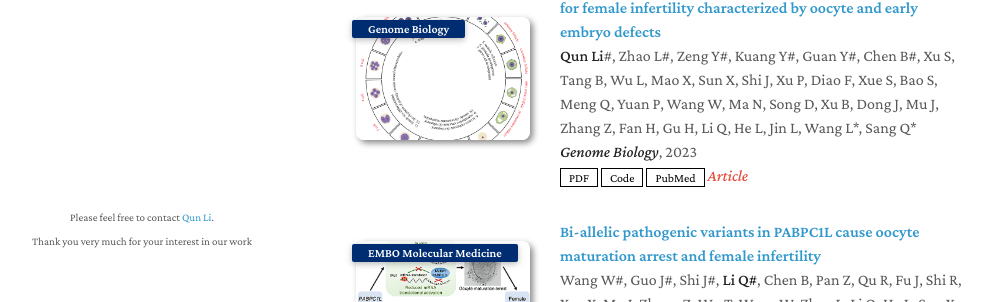
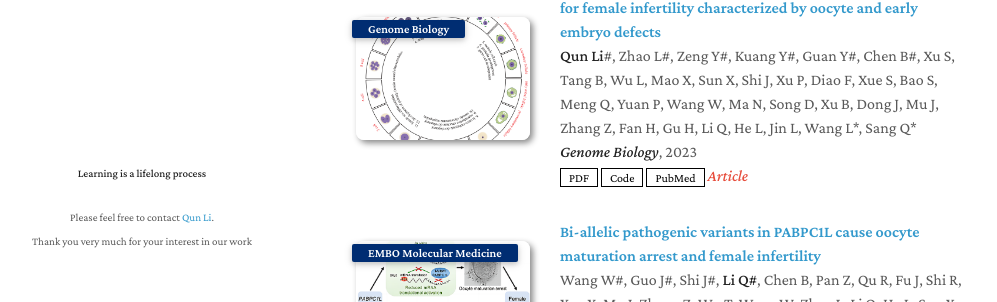
Before and after one commit to liqunbio/liqunbio.github.io, a Jekyll site: the page built from index.md, in a window 1280 px wide and 900 px high, scrolled down 507 px. Shown: the part 598-900 px from the top of the window, without its empty margins (134-1131 px from the left). Built offline with Jekyll 4.4.1, drawn with Linux system fonts in a browser that asks for light colours; some web fonts are replaced; comment, search, counter and statistics services are not loaded; our own code applies the rules of GitHub Pages for plain Markdown files.

Commit message:
Update homepage.html

```diff
--- a/_layouts/homepage.html
+++ b/_layouts/homepage.html
@@ -120,6 +120,7 @@
 
       </section>
       <footer>
+        <p><small><strong>Learning is a lifelong process</strong></small></p>
         <p><small> Please feel free to contact <a href="mailto:liqunfudan@gmail.com">Qun Li</a>.<br> Thank you very much for your interest in our work </small></p>
       </footer>
     </div>
```
